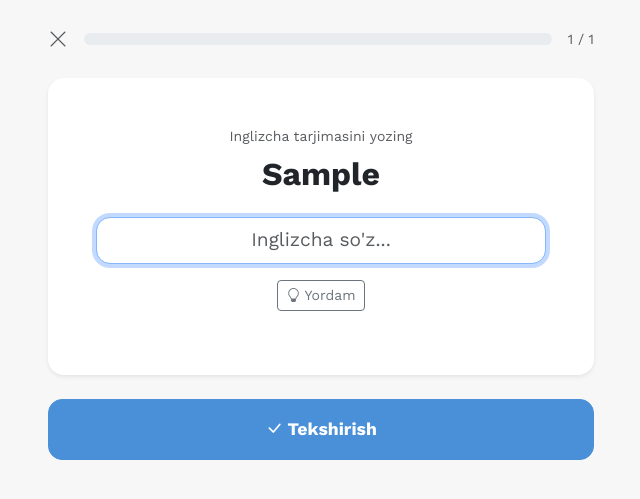
After one commit to dvrone/2EZ-exam, a Flask app: page /vocab/1/typing in a window 1280 px wide. The commit adds this page. Shown: the top 499 px of the page, without its empty margins (319-959 px from the left). Run offline with Flask 3, Linux system fonts and the light colour scheme; a user stored in the database is signed in; tables that the repository leaves empty hold one stand-in row (values such as "Sample post"); some libraries are stand-ins or nearby versions; some web fonts are replaced.

Commit message:
Add typing practice mode for vocab

```diff
--- /dev/null
+++ b/app/static/js/typing.js
@@ -0,0 +1,207 @@
+const words = JSON.parse(document.getElementById("wordsData").textContent);
+
+let current = 0;
+let correct = 0;
+let wrong = 0;
+let hintShown = false;
+
+const answerInput = document.getElementById("answerInput");
+const checkBtn = document.getElementById("checkBtn");
+const continueBtn = document.getElementById("continueBtn");
+const resultSection = document.getElementById("resultSection");
+const hintText = document.getElementById("hintText");
+
+function playSound(type) {
+  try {
+    const ctx = new (window.AudioContext || window.webkitAudioContext)();
+    const osc = ctx.createOscillator();
+    const gain = ctx.createGain();
+    osc.connect(gain);
+    gain.connect(ctx.destination);
+
+    if (type === "correct") {
+      osc.frequency.setValueAtTime(523, ctx.currentTime);
+      osc.frequency.setValueAtTime(659, ctx.currentTime + 0.1);
+      osc.frequency.setValueAtTime(784, ctx.currentTime + 0.2);
+      gain.gain.setValueAtTime(0.3, ctx.currentTime);
+      gain.gain.exponentialRampToValueAtTime(0.001, ctx.currentTime + 0.5);
+      osc.start(ctx.currentTime);
+      osc.stop(ctx.currentTime + 0.5);
+    } else {
+      osc.frequency.setValueAtTime(300, ctx.currentTime);
+      osc.frequency.setValueAtTime(200, ctx.currentTime + 0.15);
+      gain.gain.setValueAtTime(0.3, ctx.currentTime);
+      gain.gain.exponentialRampToValueAtTime(0.001, ctx.currentTime + 0.4);
+      osc.start(ctx.currentTime);
+      osc.stop(ctx.currentTime + 0.4);
+    }
+  } catch (e) {}
+}
+
+function vibrate(type) {
+  try {
+    if (!navigator.vibrate) return;
+    navigator.vibrate(type === "correct" ? 100 : [100, 50, 100]);
+  } catch (e) {}
+}
+
+function updateProgress() {
+  const percent = (current / words.length) * 100;
+  document.getElementById("progressBar").style.width = percent + "%";
+  document.getElementById("currentNum").textContent = current + 1;
+}
+
+function renderWord() {
+  const w = words[current];
+  document.getElementById("translationText").textContent = w.translation;
+
+  // Reset
+  answerInput.value = "";
+  answerInput.disabled = false;
+  answerInput.className = "form-control form-control-lg text-center";
+  answerInput.style.borderRadius = "14px";
+  answerInput.style.fontSize = "1.2rem";
+
+  resultSection.classList.add("d-none");
+  checkBtn.classList.remove("d-none");
+  continueBtn.classList.add("d-none");
+  hintText.textContent = "";
+  hintShown = false;
+
+  checkBtn.style.background = "#4a90d9";
+  checkBtn.style.borderColor = "#4a90d9";
+
+  updateProgress();
+
+  // Avtomatik fokus
+  setTimeout(() => answerInput.focus(), 100);
+}
+
+function showHint() {
+  const word = words[current].word;
+  // Birinchi harfni ko'rsatish
+  const hint = word[0] + "_ ".repeat(word.length - 1).trim();
+  hintText.textContent = `Maslahat: ${hint} (${word.length} harf)`;
+  hintShown = true;
+}
+
+function checkAnswer() {
+  const w = words[current];
+  const userAnswer = answerInput.value.trim().toLowerCase();
+  const correctAnswer = w.word.trim().toLowerCase();
+
+  if (!userAnswer) {
+    answerInput.focus();
+    return;
+  }
+
+  const isCorrect = userAnswer === correctAnswer;
+
+  answerInput.disabled = true;
+  checkBtn.classList.add("d-none");
+  continueBtn.classList.remove("d-none");
+  resultSection.classList.remove("d-none");
+
+  if (isCorrect) {
+    correct++;
+    answerInput.classList.add("is-valid");
+    document.getElementById("resultIcon").textContent = "✅";
+    document.getElementById("resultText").textContent = "To'g'ri!";
+    document.getElementById("resultText").className = "fw-bold text-success";
+    document.getElementById("correctAnswer").textContent = "";
+    continueBtn.style.background = "#58cc02";
+    continueBtn.style.borderColor = "#58cc02";
+    playSound("correct");
+    vibrate("correct");
+  } else {
+    wrong++;
+    answerInput.classList.add("is-invalid");
+    document.getElementById("resultIcon").textContent = "❌";
+    document.getElementById("resultText").textContent = "Noto'g'ri!";
+    document.getElementById("resultText").className = "fw-bold text-danger";
+    document.getElementById("correctAnswer").textContent =
+      `To'g'ri javob: ${w.word}`;
+    continueBtn.style.background = "#ff4b4b";
+    continueBtn.style.borderColor = "#ff4b4b";
+    playSound("wrong");
+    vibrate("wrong");
+  }
+
+  // Oxirgi so'z bo'lsa tugma matnini o'zgartirish
+  if (current === words.length - 1) {
+    continueBtn.innerHTML = 'Yakunlash <i class="bi bi-check-lg"></i>';
+  }
+}
+
+function nextWord() {
+  current++;
+  if (current >= words.length) {
+    showFinalResult();
+  } else {
+    renderWord();
+  }
+}
+
+function showFinalResult() {
+  document.getElementById("wordCard").classList.add("d-none");
+  checkBtn.classList.add("d-none");
+  continueBtn.classList.add("d-none");
+  document.getElementById("progressBar").style.width = "100%";
+
+  document.getElementById("correctCount").textContent = correct;
+  document.getElementById("wrongCount").textContent = wrong;
+  document.getElementById("finalResult").classList.remove("d-none");
+
+  try {
+    const ctx = new (window.AudioContext || window.webkitAudioContext)();
+    const gain = ctx.createGain();
+    gain.connect(ctx.destination);
+    gain.gain.setValueAtTime(0.2, ctx.currentTime);
+    gain.gain.exponentialRampToValueAtTime(0.001, ctx.currentTime + 1.5);
+    if (correct > wrong) {
+      [523, 659, 784, 1047].forEach((freq, i) => {
+        const osc = ctx.createOscillator();
+        osc.connect(gain);
+        osc.frequency.value = freq;
+        osc.start(ctx.currentTime + i * 0.15);
+        osc.stop(ctx.currentTime + i * 0.15 + 0.3);
+      });
+    } else {
+      const osc = ctx.createOscillator();
+      osc.connect(gain);
+      osc.frequency.value = 400;
+      osc.start(ctx.currentTime);
+      osc.stop(ctx.currentTime + 0.5);
+    }
+  } catch (e) {}
+}
+
+function restartTyping() {
+  current = 0;
+  correct = 0;
+  wrong = 0;
+
+  words.sort(() => Math.random() - 0.5);
+
+  document.getElementById("wordCard").classList.remove("d-none");
+  document.getElementById("finalResult").classList.add("d-none");
+  checkBtn.classList.remove("d-none");
+  continueBtn.classList.add("d-none");
+  document.getElementById("progressBar").style.width = "0%";
+
+  renderWord();
+}
+
+// Enter tugmasi bilan tekshirish
+document.addEventListener("keydown", (e) => {
+  if (e.key === "Enter") {
+    e.preventDefault();
+    if (!checkBtn.classList.contains("d-none")) {
+      checkAnswer();
+    } else if (!continueBtn.classList.contains("d-none")) {
+      nextWord();
+    }
+  }
+});
+
+renderWord();
--- a/app/templates/vocab/detail.html
+++ b/app/templates/vocab/detail.html
@@ -36,6 +36,11 @@
                class="btn btn-outline-success w-100 py-3 fw-bold"
                style="border-radius: 14px">
               <i class="bi bi-mic-fill"></i> Talaffuz
+            </a>
+            <a href="{{ url_for('vocab.typing', set_id=vocab_set.id) }}"
+              class="btn btn-outline-warning w-100 py-3 fw-bold"
+              style="border-radius: 14px;">
+              <i class="bi bi-keyboard"></i> Yozish
             </a>
           </div>
         {% else %}
--- /dev/null
+++ b/app/templates/vocab/typing.html
@@ -0,0 +1,118 @@
+{% extends 'base_fullscreen.html' %}
+{% block title %}Yozish — {{ vocab_set.title }}{% endblock %}
+{% block content %}
+
+<script id="wordsData" type="application/json">
+  [
+    {% for word in words %}
+    {
+      "id": {{ word.id }},
+      "word": {{ word.word | tojson }},
+      "translation": {{ word.translation | tojson }}
+    }{% if not loop.last %},{% endif %}
+    {% endfor %}
+  ]
+</script>
+
+<div class="row justify-content-center">
+  <div class="col-md-6">
+
+    <!-- Top bar -->
+    <div class="d-flex align-items-center gap-3 mb-4">
+      <a href="{{ url_for('vocab.detail_set', set_id=vocab_set.id) }}"
+         class="text-muted text-decoration-none fs-5">
+        <i class="bi bi-x-lg"></i>
+      </a>
+      <div class="progress flex-grow-1" style="height: 12px; border-radius: 10px;">
+        <div class="progress-bar progress-bar-custom"
+             id="progressBar" style="width: 0%;"></div>
+      </div>
+      <span class="text-muted small">
+        <span id="currentNum">1</span> / {{ words|length }}
+      </span>
+    </div>
+
+    <!-- Karta -->
+    <div id="wordCard" class="card border-0 shadow-sm p-5 text-center mb-4">
+
+      <p class="text-muted small mb-2">Inglizcha tarjimasini yozing</p>
+      <h2 class="fw-bold mb-4" id="translationText"></h2>
+
+      <!-- Input -->
+      <div class="mb-3">
+        <input type="text"
+               id="answerInput"
+               class="form-control form-control-lg text-center"
+               placeholder="Inglizcha so'z..."
+               autocomplete="off"
+               autocorrect="off"
+               autocapitalize="off"
+               spellcheck="false"
+               style="border-radius: 14px; font-size: 1.2rem;">
+      </div>
+
+      <!-- Hint -->
+      <div id="hintSection">
+        <button onclick="showHint()"
+                class="btn btn-outline-secondary btn-sm">
+          <i class="bi bi-lightbulb"></i> Yordam
+        </button>
+        <p class="text-muted small mt-2" id="hintText"></p>
+      </div>
+
+      <!-- Natija -->
+      <div id="resultSection" class="d-none mt-3">
+        <div id="resultIcon" style="font-size: 2rem;" class="mb-1"></div>
+        <p class="fw-bold mb-1" id="resultText"></p>
+        <p class="text-muted small" id="correctAnswer"></p>
+      </div>
+
+    </div>
+
+    <!-- Tekshirish tugmasi -->
+    <button id="checkBtn"
+            class="btn btn-primary w-100 py-3 fw-bold mb-3"
+            style="border-radius: 14px; font-size: 1.1rem;"
+            onclick="checkAnswer()">
+      <i class="bi bi-check-lg"></i> Tekshirish
+    </button>
+
+    <!-- Davom etish tugmasi -->
+    <button id="continueBtn"
+            class="btn btn-primary w-100 py-3 fw-bold d-none"
+            style="border-radius: 14px; font-size: 1.1rem;"
+            onclick="nextWord()">
+      Davom etish <i class="bi bi-arrow-right"></i>
+    </button>
+
+    <!-- Yakuniy natija -->
+    <div id="finalResult" class="d-none text-center">
+      <div class="card border-0 shadow-sm p-5">
+        <i class="bi bi-keyboard text-primary" style="font-size: 4rem;"></i>
+        <h3 class="fw-bold mt-3">Bajarildi!</h3>
+        <p class="text-muted">
+          <span class="text-success fw-bold" id="correctCount">0</span> ta to'g'ri /
+          <span class="text-danger fw-bold" id="wrongCount">0</span> ta noto'g'ri
+        </p>
+        <div class="d-flex gap-3 mt-3">
+          <button onclick="restartTyping()"
+                  class="btn btn-primary w-100 py-2 fw-bold">
+            <i class="bi bi-arrow-repeat"></i> Qayta
+          </button>
+          <a href="{{ url_for('vocab.detail_set', set_id=vocab_set.id) }}"
+             class="btn btn-outline-secondary w-100 py-2 fw-bold">
+            <i class="bi bi-arrow-left"></i> Orqaga
+          </a>
+        </div>
+      </div>
+    </div>
+
+  </div>
+</div>
+
+<div class="mb-5"></div>
+{% endblock %}
+
+{% block scripts %}
+<script src="{{ url_for('static', filename='js/typing.js') }}"></script>
+{% endblock %}
--- a/routes/vocab.py
+++ b/routes/vocab.py
@@ -292,3 +292,17 @@ def pronounce(set_id):
     words = list(vocab_set.words)
     random.shuffle(words)
     return render_template("vocab/pronounce.html", vocab_set=vocab_set, words=words)
+
+
+@vocab_bp.route("/vocab/<int:set_id>/typing")
+@login_required
+def typing(set_id):
+    vocab_set = VocabSet.query.get_or_404(set_id)
+
+    if len(vocab_set.words) < 1:
+        flash("Bu to'plamda so'zlar yo'q!", "warning")
+        return redirect(url_for("vocab.detail_set", set_id=set_id))
+
+    words = list(vocab_set.words)
+    random.shuffle(words)
+    return render_template("vocab/typing.html", vocab_set=vocab_set, words=words)
```
